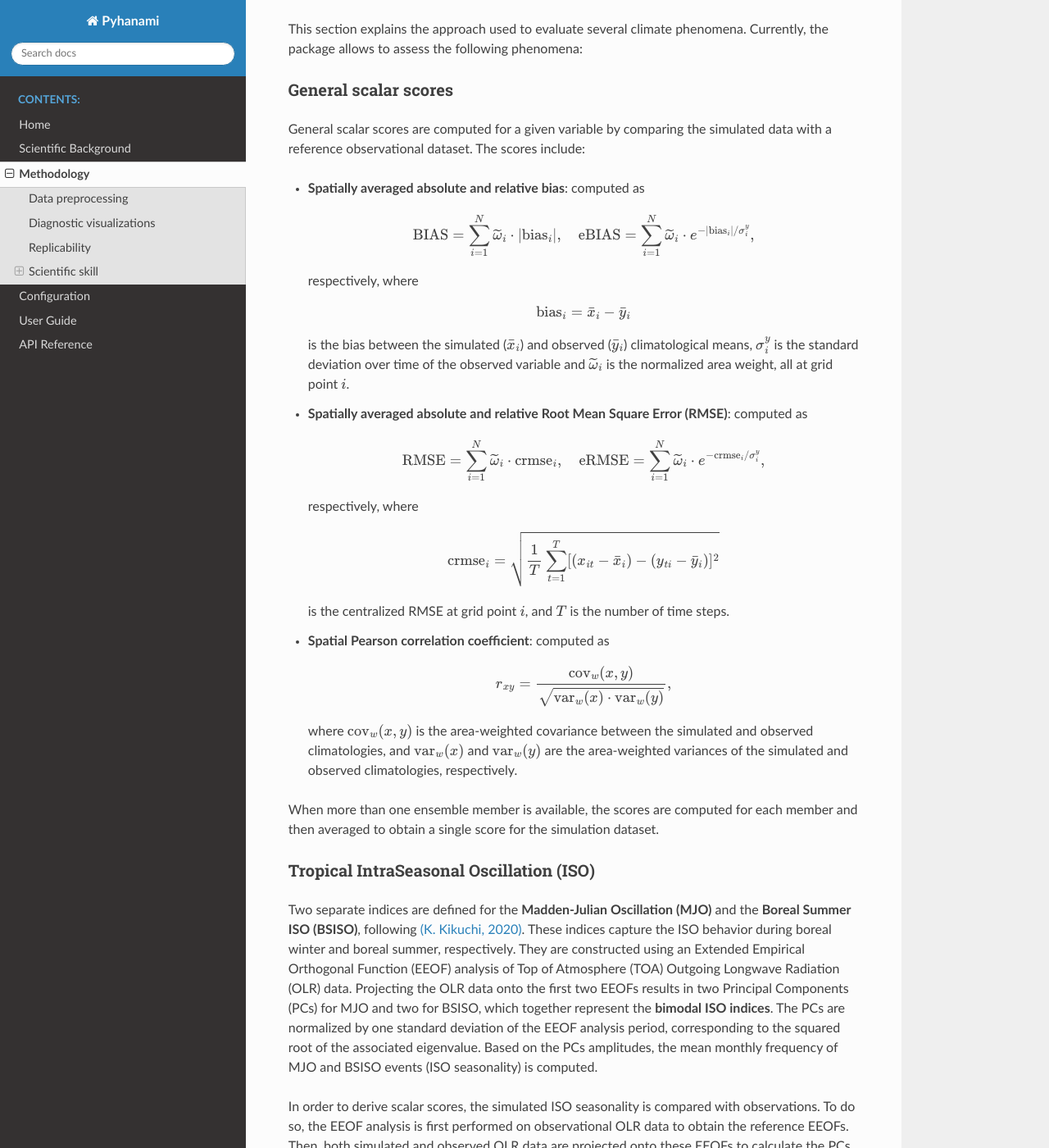
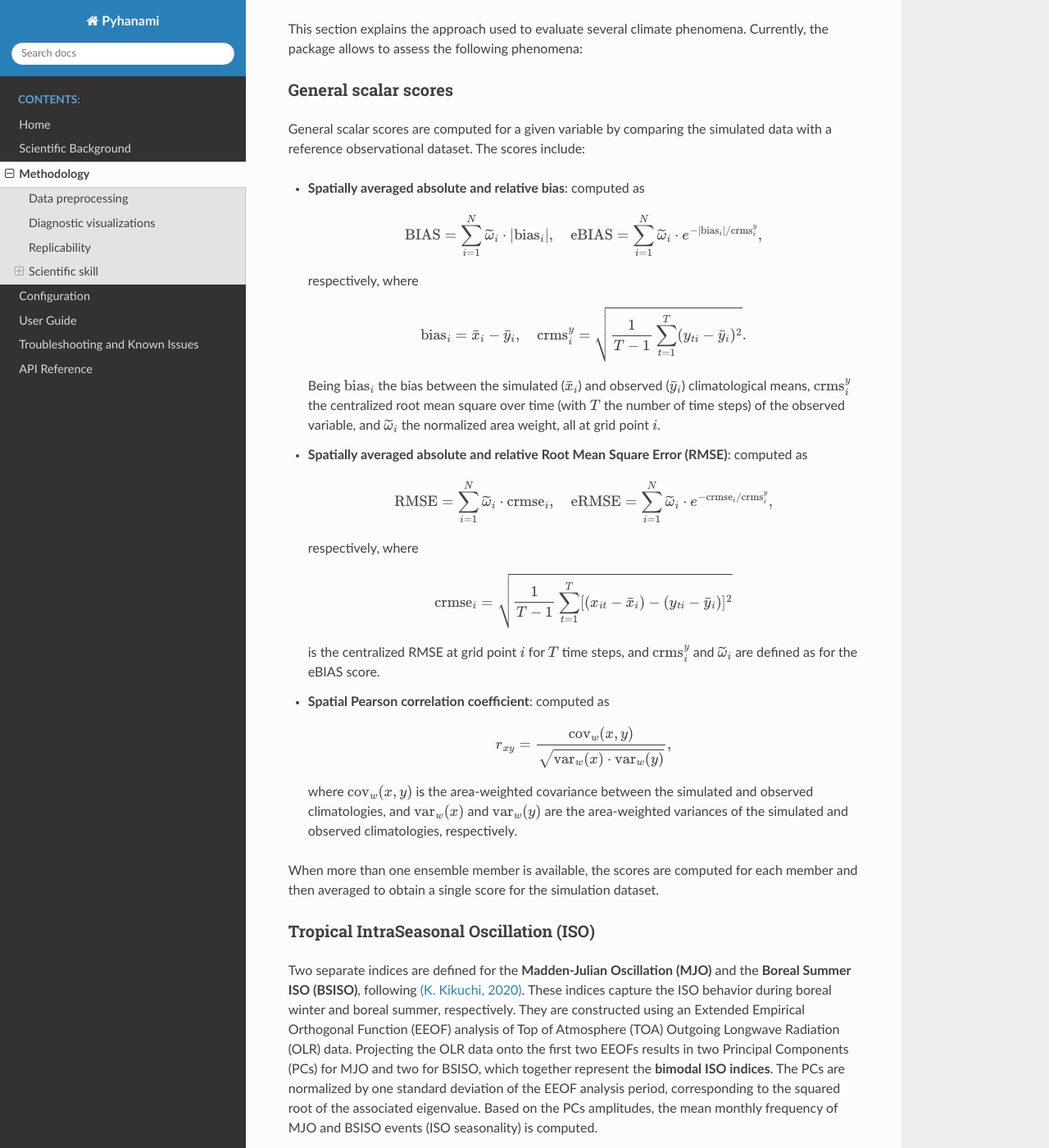
Before and after one commit to BSC-ES/pyhanami, a Sphinx documentation site: the page built from docs/source/Methodology.md, in a window 1280 px wide and 1400 px high, scrolled down 3544 px. Shown: the whole window at 82% size. Built offline with Sphinx 7.4.7 and the Read the Docs theme 3.1.0, drawn with Linux system fonts in a browser that asks for light colours.

Commit message:
Updated documentation with 'Troubleshooting and Known Issues' and fixed equations in 'Methodology'

```diff
--- a/docs/source/Methodology.md
+++ b/docs/source/Methodology.md
@@ -92,30 +92,31 @@ General scalar scores are computed for a given variable by comparing the simulat
 - **Spatially averaged absolute and relative bias**: computed as
 
     $$
-    \text{BIAS} = \sum_{i=1}^N \widetilde{\omega}_i\cdot |\text{bias}_i|, \quad \text{eBIAS} = \sum_{i=1}^N \widetilde{\omega}_i\cdot e^{-|\text{bias}_{i}|/\sigma^y_i},
+    \text{BIAS} = \sum_{i=1}^N \widetilde{\omega}_i\cdot |\text{bias}_i|, \quad \text{eBIAS} = \sum_{i=1}^N \widetilde{\omega}_i\cdot e^{-|\text{bias}_{i}|/\text{crms}^y_i},
     $$
 
     respectively, where
 
     $$
-    \text{bias}_{i} = \bar{x}_{i} - \bar{y}_i
+    \text{bias}_{i} = \bar{x}_{i} - \bar{y}_i, \quad \text{crms}^y_i = \sqrt{\frac{1}{T-1}\sum_{t=1}^T (y_{ti}-\bar{y}_i)^2}.
     $$
 
-    is the bias between the simulated ($\bar{x}_{i}$) and observed ($\bar{y}_i$) climatological means, $\sigma^y_i$ is the standard deviation over time of the observed variable and $\widetilde{\omega}_i$ is the normalized area weight, all at grid point $i$.
+    Being $\text{bias}_{i}$ the bias between the simulated ($\bar{x}_{i}$) and observed ($\bar{y}_i$) climatological means, $\text{crms}^y_i$ the centralized root mean square over time (with $T$ the number of time steps) of the observed variable, and $\widetilde{\omega}_i$ the normalized area weight, all at grid point $i$.
 
 - **Spatially averaged absolute and relative Root Mean Square Error (RMSE)**: computed as
 
     $$
-    \text{RMSE} = \sum_{i=1}^N \widetilde{\omega}_i\cdot \text{crmse}_i, \quad \text{eRMSE} = \sum_{i=1}^N \widetilde{\omega}_i\cdot e^{-\text{crmse}_i/\sigma^y_i},
+    \text{RMSE} = \sum_{i=1}^N \widetilde{\omega}_i\cdot \text{crmse}_i, \quad \text{eRMSE} = \sum_{i=1}^N \widetilde{\omega}_i\cdot e^{-\text{crmse}_i/\text{crms}^y_i},
     $$
 
     respectively, where
 
     $$
-    \text{crmse}_{i} = \sqrt{\frac{1}{T}\sum_{t=1}^T [(x_{it}-\bar{x}_{i})-(y_{ti}-\bar{y}_i)]^2}
+    \text{crmse}_{i} = \sqrt{\frac{1}{T-1}\sum_{t=1}^T [(x_{it}-\bar{x}_{i})-(y_{ti}-\bar{y}_i)]^2}
     $$
 
-    is the centralized RMSE at grid point $i$, and $T$ is the number of time steps.
+    is the centralized RMSE at grid point $i$ for $T$ time steps, and $\text{crms}^y_i$ and $\widetilde{\omega}_i$ are defined as for the eBIAS score.
+
 - **Spatial Pearson correlation coefficient**: computed as
 
     $$
--- a/docs/source/index.rst
+++ b/docs/source/index.rst
@@ -15,4 +15,5 @@ Welcome to Pyhanami's documentation!
    Methodology.md
    Configuration.md
    User-Guide.md
+   Known-Errors.md
    API-Reference.rst
```
Also changed, not shown: docs/source/Known-Errors.md (added, +109 -0 lines), docs/source/User-Guide.md (+0 -1 lines).
